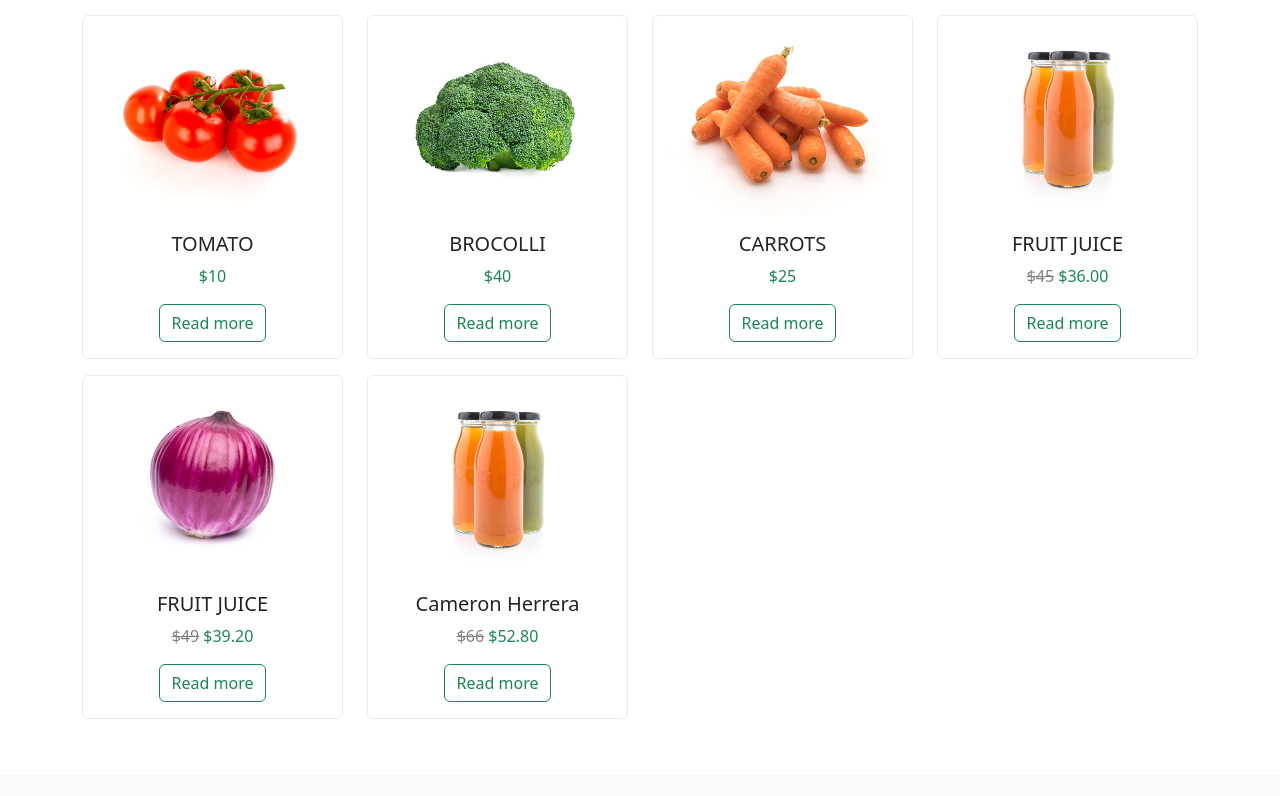
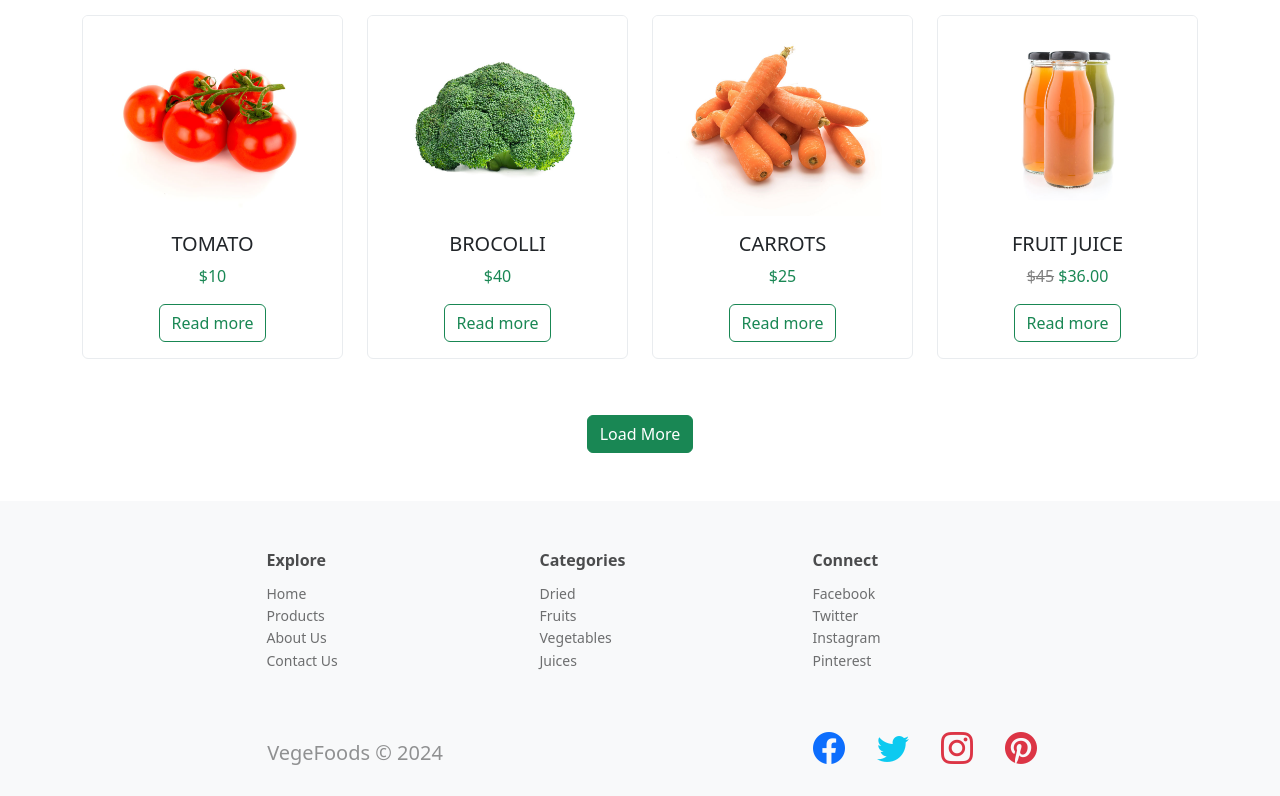
Before and after one commit to MohamedAbotalb/React_Vege_Ecommerce, a React (Create React App) app: page / in a window 1280 px wide. Shown: the part 2009-2805 px from the top of the page. Built offline with nearby package versions, Linux system fonts and the light colour scheme; no server answers; data requests are answered from the project's data file.

Commit message:
Use Pagination component with ProductsList and ProductsTable

```diff
--- a/src/Components/Products/ProductsList.jsx
+++ b/src/Components/Products/ProductsList.jsx
@@ -1,14 +1,24 @@
 import { useState, useEffect } from "react";
 import { useDispatch, useSelector } from "react-redux";
+import { useLocation, useNavigate } from "react-router-dom";
 import { Product } from "./Product";
 import { fetchProducts } from "../../store/productsSlice";
 import { Loader } from "../../Components/Loader";
+import { PaginationComponent } from "../../Components/Pagination";
 
 /* eslint-disable jsx-a11y/anchor-is-valid */
 export function ProductsList() {
   const dispatch = useDispatch();
   const { products, loading, error } = useSelector((state) => state.products);
   const [initialLoading, setInitialLoading] = useState(true);
+  const location = useLocation();
+  const navigate = useNavigate();
+
+  const isHomePage = location.pathname === "/";
+  const productsPerPage = 8;
+
+  // State for pagination
+  const [currentPage, setCurrentPage] = useState(1);
 
   useEffect(() => {
     dispatch(fetchProducts()).then(() => {
@@ -20,6 +30,15 @@ export function ProductsList() {
 
   if (initialLoading || loading) return <Loader />;
   if (error) return <div>Error: {error}</div>;
+
+  // Calculate products to display
+  const indexOfLastProduct = currentPage * productsPerPage;
+  const indexOfFirstProduct = indexOfLastProduct - productsPerPage;
+  const currentProducts = isHomePage
+    ? products.slice(0, productsPerPage)
+    : products.slice(indexOfFirstProduct, indexOfLastProduct);
+
+  const paginate = (pageNumber) => setCurrentPage(pageNumber);
 
   return (
     <>
@@ -36,10 +55,27 @@ export function ProductsList() {
             </div>
           </div>
           <div className="row my-5">
-            {products.map((product) => (
+            {currentProducts.map((product) => (
               <Product key={product.id} product={product} />
             ))}
           </div>
+          {isHomePage ? (
+            <div className="text-center">
+              <button
+                className="btn btn-success mb-5"
+                onClick={() => navigate("/shop")}
+              >
+                Load More
+              </button>
+            </div>
+          ) : (
+            <PaginationComponent
+              totalItems={products.length}
+              itemsPerPage={productsPerPage}
+              currentPage={currentPage}
+              paginate={paginate}
+            />
+          )}
         </div>
       </section>
     </>
--- a/src/pages/ProductsTable.jsx
+++ b/src/pages/ProductsTable.jsx
@@ -1,6 +1,6 @@
 import { useState, useEffect } from "react";
 import { useSelector, useDispatch } from "react-redux";
-import Table from "react-bootstrap/Table";
+import { Table } from "react-bootstrap";
 import { ProductShow } from "../Components/Products/crud/ProductShow";
 import { ProductCreate } from "../Components/Products/crud/ProductCreate";
 import { ProductUpdate } from "../Components/Products/crud/ProductUpdate";
@@ -12,11 +12,16 @@ import {
   deleteProductById,
 } from "../store/productsSlice";
 import { Loader } from "../Components/Loader";
+import { PaginationComponent } from "../Components/Pagination";
 
 export function ProductsTable() {
   const dispatch = useDispatch();
   const { products, loading, error } = useSelector((state) => state.products);
   const [initialLoading, setInitialLoading] = useState(true);
+
+  // Pagination state
+  const [currentPage, setCurrentPage] = useState(1);
+  const itemsPerPage = 5;
 
   useEffect(() => {
     dispatch(fetchProducts()).then(() => {
@@ -37,6 +42,16 @@ export function ProductsTable() {
   const handleDeleteProduct = (id) => {
     dispatch(deleteProductById(id));
   };
+
+  // Calculate pagination
+  const indexOfLastProduct = currentPage * itemsPerPage;
+  const indexOfFirstProduct = indexOfLastProduct - itemsPerPage;
+  const currentProducts = products.slice(
+    indexOfFirstProduct,
+    indexOfLastProduct
+  );
+
+  const paginate = (pageNumber) => setCurrentPage(pageNumber);
 
   if (initialLoading || loading) return <Loader />;
   if (error) return <div>Error: {error}</div>;
@@ -64,10 +79,10 @@ export function ProductsTable() {
               </tr>
             </thead>
             <tbody>
-              {products.map((product) => {
+              {currentProducts.map((product, index) => {
                 return (
                   <tr key={product.id}>
-                    <td>{product.id}</td>
+                    <td>{indexOfFirstProduct + index + 1}</td>
                     <td>{product.name}</td>
                     <td>
                       <img
@@ -94,6 +109,12 @@ export function ProductsTable() {
               })}
             </tbody>
           </Table>
+          <PaginationComponent
+            totalItems={products.length}
+            itemsPerPage={itemsPerPage}
+            currentPage={currentPage}
+            paginate={paginate}
+          />
         </div>
       </section>
     </>
```
